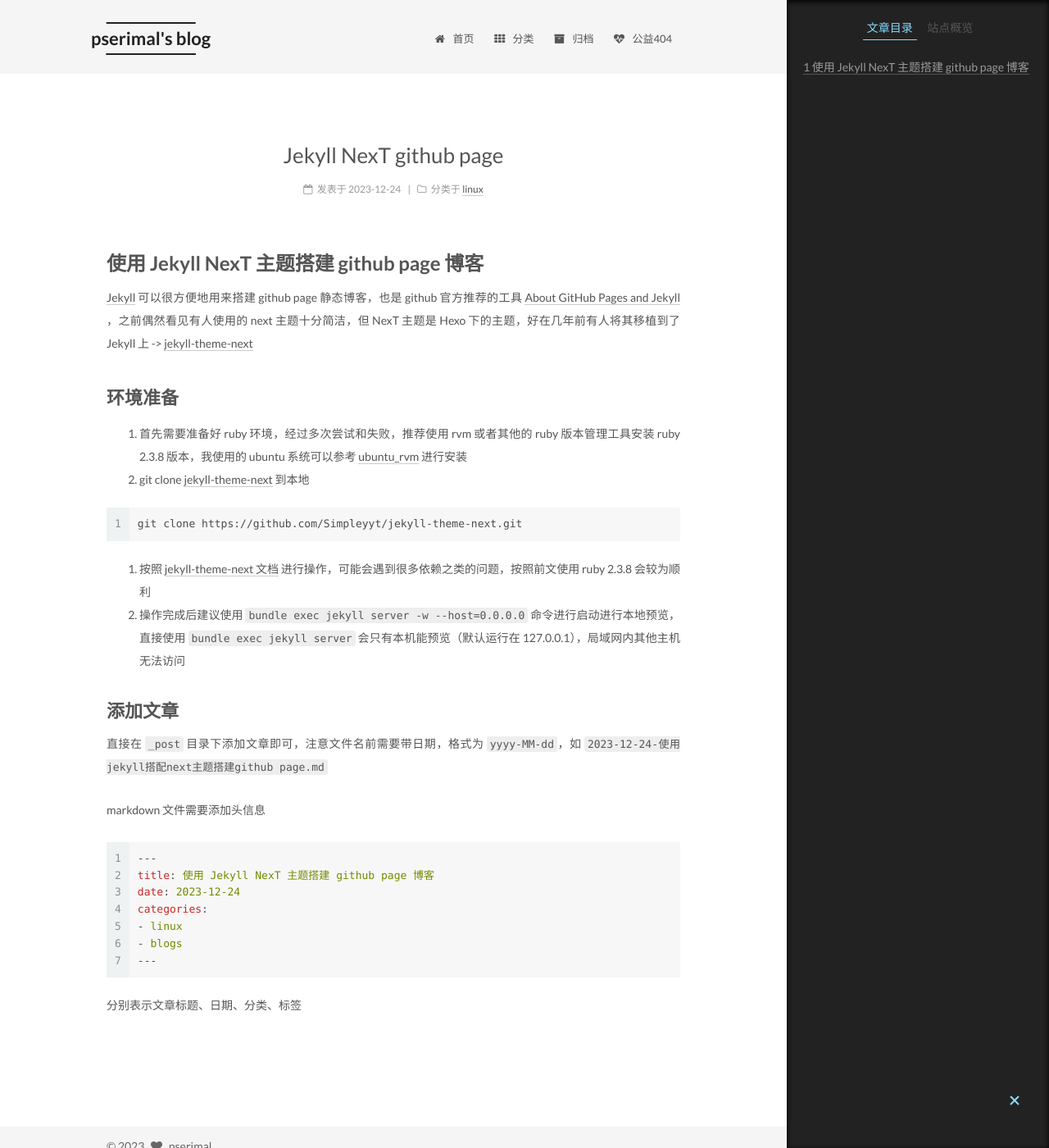
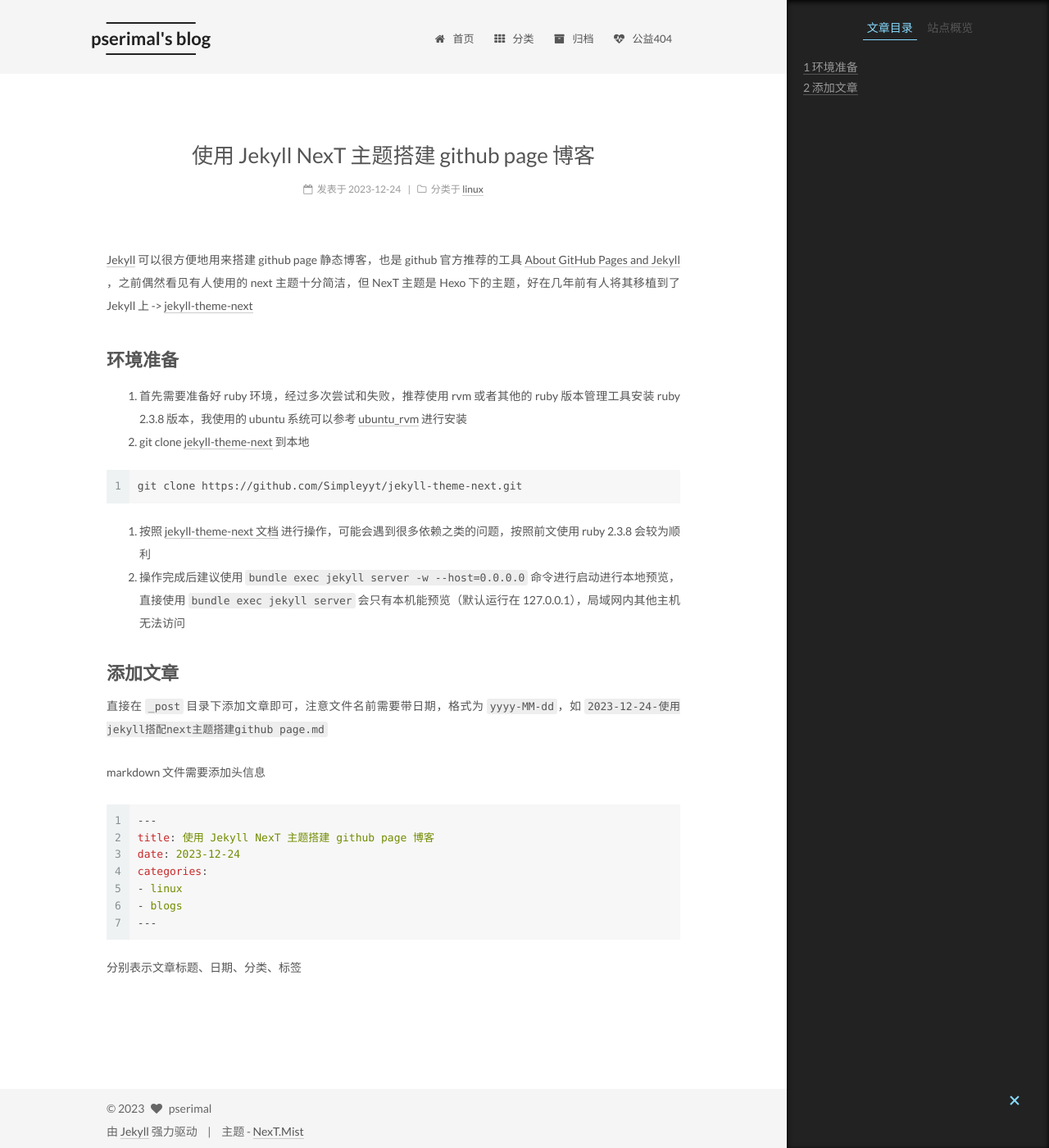
Before and after one commit to pserimal/pserimal.github.io, a Jekyll site: the page built from _posts/2023-12-24-使用Jekyll-NexT主题搭建githubpage博客.md, in a window 1280 px wide and 1400 px high. Shown: the whole window at 82% size. Built offline with Jekyll 4.4.1, drawn with Linux system fonts in a browser that asks for light colours.

Commit message:
Update 2023-12-24-使用Jekyll-NexT主题搭建githubpage博客.md

```diff
--- a/_posts/2023-12-24-使用Jekyll-NexT主题搭建githubpage博客.md
+++ b/_posts/2023-12-24-使用Jekyll-NexT主题搭建githubpage博客.md
@@ -1,11 +1,9 @@
 ---
-title: Jekyll NexT github page
+title: 使用 Jekyll NexT 主题搭建 github page 博客
 date: 2023-12-24
 categories:
 - linux
 ---
-
-# 使用 Jekyll NexT 主题搭建 github page 博客
 
 [Jekyll](https://jekyllrb.com/) 可以很方便地用来搭建 github page 静态博客，也是 github 官方推荐的工具 [About GitHub Pages and Jekyll](https://docs.github.com/en/pages/setting-up-a-github-pages-site-with-jekyll/about-github-pages-and-jekyll) ，之前偶然看见有人使用的 next 主题十分简洁，但 NexT 主题是 Hexo 下的主题，好在几年前有人将其移植到了 Jekyll 上 -> [jekyll-theme-next](https://github.com/Simpleyyt/jekyll-theme-next)
 
```
